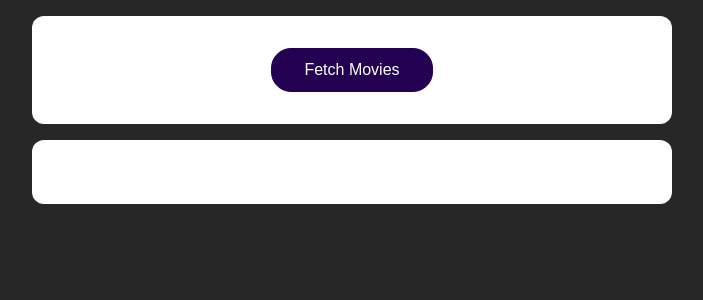
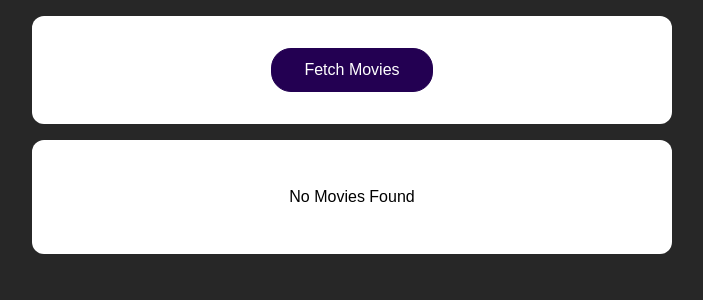
Before and after one commit to imkranand/React-Max-08-finished, a React (Create React App) app: page / in a window 1280 px wide. Shown: the top 300 px of the page, without its empty margins (288-991 px from the left). Built offline with nearby package versions, Linux system fonts and the light colour scheme.

Commit message:
#11032024_4 - Adding a Loaing state and no movies state

```diff
--- a/src/App.js
+++ b/src/App.js
@@ -6,8 +6,9 @@ import './App.css';
 
 function App() {
   const [movies, setMovies] = useState([]);
-
+  const [isLoading,setIsLoading] = useState(false);
   async function fetchMovieHandler() {
+    setIsLoading(true);
     const response = await fetch('https://swapi.py4e.com/api/films/');
     const data = await response.json();
     const transformedData = data.results.map(movieData => {
@@ -19,6 +20,7 @@ function App() {
       }
     });
     setMovies(transformedData);
+    setIsLoading(false);
   }
 
 
@@ -28,7 +30,9 @@ function App() {
         <button onClick={fetchMovieHandler}>Fetch Movies</button>
       </section>
       <section>
-        <MoviesList movies={movies} />
+        {!isLoading && movies.length > 0 &&<MoviesList movies={movies} />}
+        {!isLoading && movies.length == 0 && <p>No Movies Found</p>}
+        {isLoading && <p>Loading . . .</p>}
       </section>
     </React.Fragment>
   );
```
